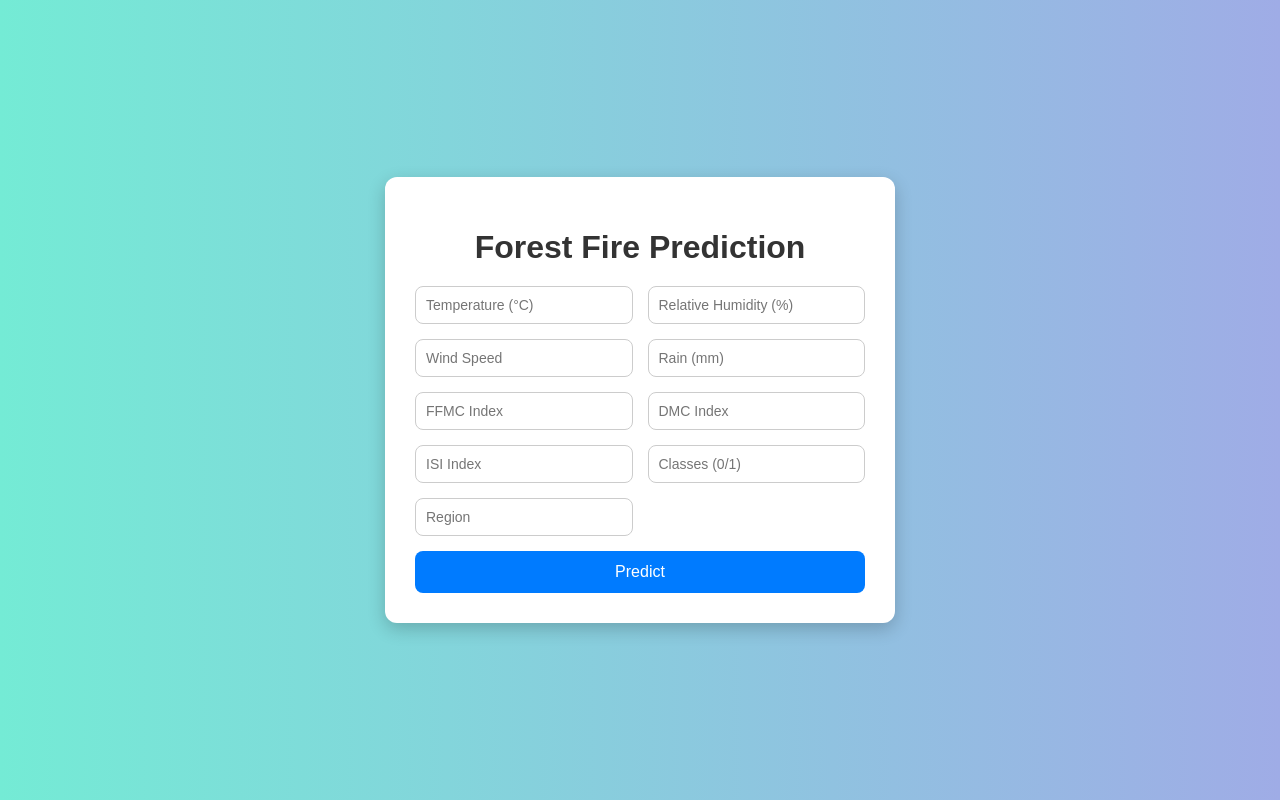
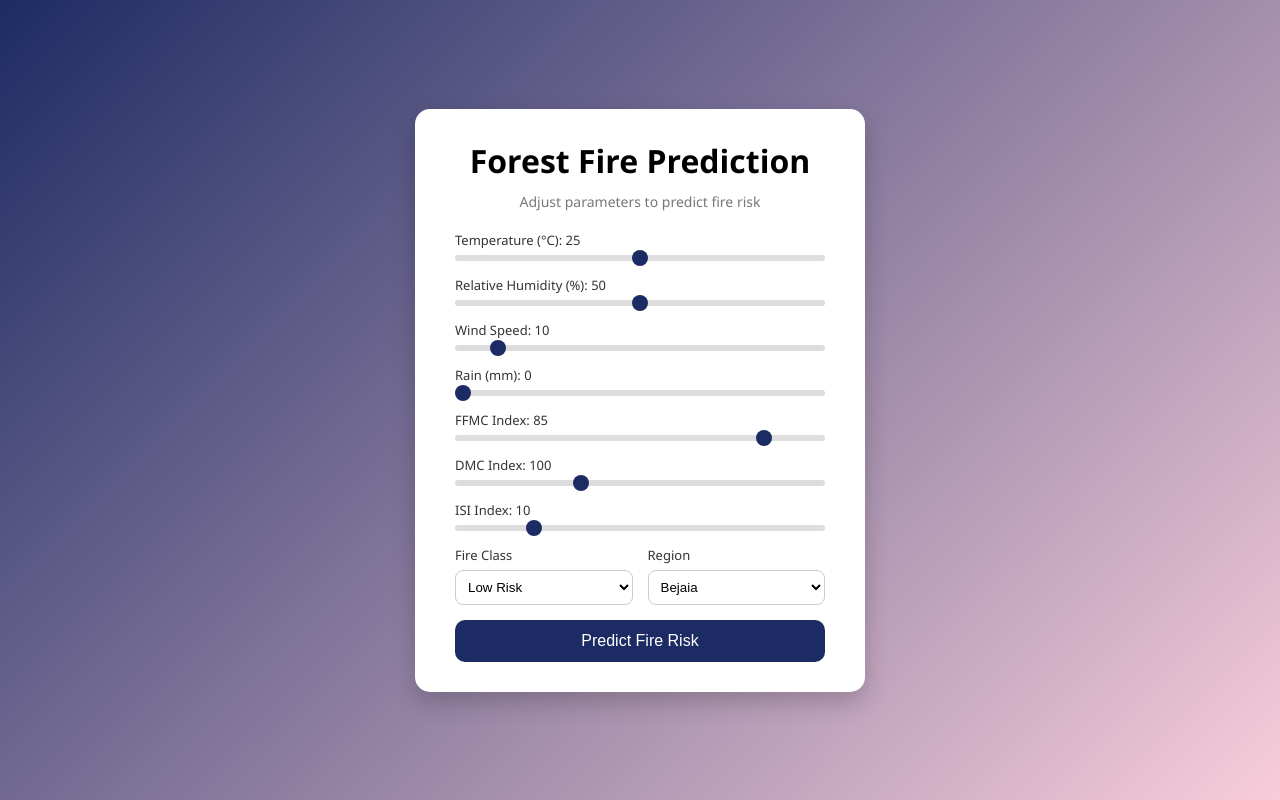
Before and after one commit to ShrmaDhruv/RidgeCV-ALgerian-forest, a Flask app: page / in a window 1280 px wide. Run offline with Flask 3, Linux system fonts and the light colour scheme; parts of the project's set-up code (start-up, migrations or seed data) failed here and were passed over.

Commit message:
Flask UI Upgrade

```diff
--- a/static/style.css
+++ b/static/style.css
@@ -1,118 +1,236 @@
-body {
-  font-family: Arial, sans-serif;
-  background: linear-gradient(to right, #74ebd5, #9face6);
+/* Reset */
+* {
   margin: 0;
   padding: 0;
+  box-sizing: border-box;
+}
+
+/* Body background */
+body {
+  font-family: 'Segoe UI', sans-serif;
+  background: linear-gradient(135deg, #1d2b64, #f8cdda);
+}
+
+/* Center container */
+.main-wrapper {
   display: flex;
-  height: 100vh;
   justify-content: center;
   align-items: center;
-}
-.container {
-  background: white;
-  padding: 30px;
-  border-radius: 12px;
-  box-shadow: 0px 6px 18px rgba(0, 0, 0, 0.2);
-  text-align: center;
-  width: 450px;
+  min-height: 100vh;
 }
 
-h1 {
-  margin-bottom: 20px;
-  color: #333;
+/* Card layout */
+.card {
+  background: #ffffff;
+  padding: 30px 40px;
+  border-radius: 15px;
+  width: 450px;
+  box-shadow: 0 10px 25px rgba(0, 0, 0, 0.2);
 }
 
+/* Title */
+h1 {
+  text-align: center;
+  margin-bottom: 10px;
+}
+
+.subtitle {
+  text-align: center;
+  color: #777;
+  margin-bottom: 20px;
+  font-size: 14px;
+}
+
+/* Form grid */
 .form-grid {
   display: grid;
   grid-template-columns: 1fr 1fr;
   gap: 15px;
 }
 
-input {
-  padding: 10px;
-  border: 1px solid #ccc;
-  border-radius: 8px;
-  font-size: 14px;
-  outline: none;
-  transition: border 0.3s;
+/* Full width elements (sliders) */
+.full-width {
+  grid-column: span 2;
 }
 
-input:focus {
-  border: 1px solid #007BFF;
+/* Input group */
+.input-group {
+  display: flex;
+  flex-direction: column;
 }
 
-button {
-  grid-column: span 2;
-  padding: 12px;
-  background: #007BFF;
-  color: white;
-  border: none;
+/* Labels */
+.input-group label {
+  font-size: 13px;
+  margin-bottom: 6px;
+  color: #333;
+}
+
+/* Dropdown */
+select {
+  padding: 8px;
   border-radius: 8px;
-  font-size: 16px;
-  cursor: pointer;
+  border: 1px solid #ccc;
+  background: white;
+  transition: 0.3s;
+}
+
+select:focus {
+  border-color: #1d2b64;
+  outline: none;
+}
+
+/* Slider base */
+input[type="range"] {
+  width: 100%;
+  appearance: none;
+  height: 6px;
+  border-radius: 5px;
+  background: #ddd;
+  outline: none;
   transition: background 0.3s;
 }
 
-button:hover {
-  background: #0056b3;
+/* Slider hover */
+input[type="range"]:hover {
+  background: #ccc;
 }
 
-.result-box {
-  max-width: 400px;
+/* Slider thumb (Chrome) */
+input[type="range"]::-webkit-slider-thumb {
+  appearance: none;
+  width: 16px;
+  height: 16px;
+  border-radius: 50%;
+  background: #1d2b64;
+  cursor: pointer;
+  transition: 0.2s;
 }
 
-.result {
-  font-size: 18px;
-  margin: 15px 0;
-  color: #222;
+input[type="range"]::-webkit-slider-thumb:hover {
+  transform: scale(1.2);
 }
 
-.back-btn {
-  display: inline-block;
-  margin-top: 20px;
-  text-decoration: none;
-  background: #28a745;
-  color: white;
-  padding: 10px 16px;
-  border-radius: 6px;
-  transition: background 0.3s;
+/* Slider thumb (Firefox) */
+input[type="range"]::-moz-range-thumb {
+  width: 16px;
+  height: 16px;
+  border-radius: 50%;
+  background: #1d2b64;
+  cursor: pointer;
 }
 
-.back-btn:hover {
-  background: #1e7e34;
+/* Button */
+.btn {
+  grid-column: span 2;
+  padding: 12px;
+  background: #1d2b64;
+  color: white;
+  border: none;
+  border-radius: 10px;
+  cursor: pointer;
+  font-size: 16px;
+  transition: 0.3s;
 }
 
+.btn:hover {
+  background: #0f1b4c;
+  transform: translateY(-2px);
+}
+
+/* Loading overlay */
 .loading-overlay {
-  display: none;
   position: fixed;
   top: 0;
   left: 0;
   width: 100%;
   height: 100%;
-  background: rgba(255,255,255,0.8);
+  background: rgba(0, 0, 0, 0.6);
+  display: none;
   justify-content: center;
   align-items: center;
   flex-direction: column;
-  z-index: 9999;
+  color: white;
+  z-index: 999;
 }
 
+/* Spinner */
 .spinner {
-  border: 6px solid #f3f3f3;
-  border-top: 6px solid #007BFF;
+  border: 5px solid #ddd;
+  border-top: 5px solid #ffffff;
   border-radius: 50%;
-  width: 50px;
-  height: 50px;
+  width: 45px;
+  height: 45px;
   animation: spin 1s linear infinite;
-  margin-bottom: 15px;
+  margin-bottom: 10px;
 }
 
+/* Spinner animation */
 @keyframes spin {
-  0% { transform: rotate(0deg); }
-  100% { transform: rotate(360deg); }
+  100% {
+    transform: rotate(360deg);
+  }
 }
 
-.loading-overlay p {
-  font-size: 16px;
-  color: #333;
-  font-weight: bold;
+/* Result card spacing */
+.result-card {
+  text-align: center;
 }
+
+/* Result display box */
+.result-display {
+  margin-top: 20px;
+  padding: 20px;
+  border-radius: 12px;
+  color: white;
+  animation: fadeIn 0.5s ease-in-out;
+}
+
+/* High risk */
+.high-risk {
+  background: linear-gradient(135deg, #ff416c, #ff4b2b);
+}
+
+/* Low risk */
+.low-risk {
+  background: linear-gradient(135deg, #11998e, #38ef7d);
+}
+
+/* Result text */
+.result-display h2 {
+  margin-bottom: 10px;
+}
+
+/* No result text */
+.no-result {
+  margin-top: 20px;
+  color: gray;
+}
+
+/* Back button */
+.back-btn {
+  display: inline-block;
+  margin-top: 25px;
+  padding: 10px 18px;
+  background: #1d2b64;
+  color: white;
+  border-radius: 8px;
+  text-decoration: none;
+  transition: 0.3s;
+}
+
+.back-btn:hover {
+  background: #0f1b4c;
+}
+
+/* Animation */
+@keyframes fadeIn {
+  from {
+    opacity: 0;
+    transform: translateY(10px);
+  }
+  to {
+    opacity: 1;
+    transform: translateY(0);
+  }
+}
--- a/templates/index.html
+++ b/templates/index.html
@@ -3,34 +3,111 @@
 <head>
   <meta charset="UTF-8">
   <title>Forest Fire Prediction</title>
+
+  <!-- External CSS -->
   <link rel="stylesheet" href="{{ url_for('static', filename='style.css') }}">
+
   <script>
     function showLoading() {
       document.getElementById("loading").style.display = "flex";
     }
+
+    function updateValue(slider, outputId) {
+      document.getElementById(outputId).innerText = slider.value;
+    }
   </script>
 </head>
+
 <body>
-  <div class="container">
-    <h1> Forest Fire Prediction</h1>
-    <form action="/predictdata" method="POST" class="form-grid" onsubmit="showLoading()">
-      <input type="number" step="any" name="Temperature" placeholder="Temperature (°C)" required>
-      <input type="number" step="any" name="RH" placeholder="Relative Humidity (%)" required>
-      <input type="number" step="any" name="Ws" placeholder="Wind Speed" required>
-      <input type="number" step="any" name="Rain" placeholder="Rain (mm)" required>
-      <input type="number" step="any" name="FFMC" placeholder="FFMC Index" required>
-      <input type="number" step="any" name="DMC" placeholder="DMC Index" required>
-      <input type="number" step="any" name="ISI" placeholder="ISI Index" required>
-      <input type="number" step="any" name="Classes" placeholder="Classes (0/1)" required>
-      <input type="number" step="any" name="Region" placeholder="Region" required>
 
-      <button type="submit">Predict</button>
-    </form>
+  <div class="main-wrapper">
+
+    <div class="card">
+      <h1>Forest Fire Prediction</h1>
+      <p class="subtitle">Adjust parameters to predict fire risk</p>
+
+      <form action="/predictdata" method="POST" class="form-grid" onsubmit="showLoading()">
+
+        <!-- Temperature -->
+        <div class="input-group full-width">
+          <label>Temperature (°C): <span id="tempValue">25</span></label>
+          <input type="range" name="Temperature" min="0" max="50" step="0.1" value="25"
+                 oninput="updateValue(this, 'tempValue')">
+        </div>
+
+        <!-- Humidity -->
+        <div class="input-group full-width">
+          <label>Relative Humidity (%): <span id="rhValue">50</span></label>
+          <input type="range" name="RH" min="0" max="100" step="1" value="50"
+                 oninput="updateValue(this, 'rhValue')">
+        </div>
+
+        <!-- Wind Speed -->
+        <div class="input-group full-width">
+          <label>Wind Speed: <span id="wsValue">10</span></label>
+          <input type="range" name="Ws" min="0" max="100" step="1" value="10"
+                 oninput="updateValue(this, 'wsValue')">
+        </div>
+
+        <!-- Rain -->
+        <div class="input-group full-width">
+          <label>Rain (mm): <span id="rainValue">0</span></label>
+          <input type="range" name="Rain" min="0" max="50" step="0.1" value="0"
+                 oninput="updateValue(this, 'rainValue')">
+        </div>
+
+        <!-- FFMC -->
+        <div class="input-group full-width">
+          <label>FFMC Index: <span id="ffmcValue">85</span></label>
+          <input type="range" name="FFMC" min="0" max="100" step="0.1" value="85"
+                 oninput="updateValue(this, 'ffmcValue')">
+        </div>
+
+        <!-- DMC -->
+        <div class="input-group full-width">
+          <label>DMC Index: <span id="dmcValue">100</span></label>
+          <input type="range" name="DMC" min="0" max="300" step="1" value="100"
+                 oninput="updateValue(this, 'dmcValue')">
+        </div>
+
+        <!-- ISI -->
+        <div class="input-group full-width">
+          <label>ISI Index: <span id="isiValue">10</span></label>
+          <input type="range" name="ISI" min="0" max="50" step="0.1" value="10"
+                 oninput="updateValue(this, 'isiValue')">
+        </div>
+
+        <!-- Fire Class -->
+        <div class="input-group">
+          <label>Fire Class</label>
+          <select name="Classes" required>
+            <option value="0">Low Risk</option>
+            <option value="1">High Risk</option>
+          </select>
+        </div>
+
+        <!-- Region -->
+        <div class="input-group">
+          <label>Region</label>
+          <select name="Region" required>
+            <option value="0">Bejaia</option>
+            <option value="1">Sidi-Bel Abbes</option>
+          </select>
+        </div>
+
+        <!-- Submit Button -->
+        <button type="submit" class="btn">Predict Fire Risk</button>
+
+      </form>
+    </div>
+
   </div>
 
+  <!-- Loading Overlay -->
   <div id="loading" class="loading-overlay">
     <div class="spinner"></div>
-    <p>Processing your request...</p>
+    <p>Analyzing data...</p>
   </div>
+
 </body>
 </html>
```
Also changed, not shown: templates/home.html (+33 -8 lines), 2 other files.
